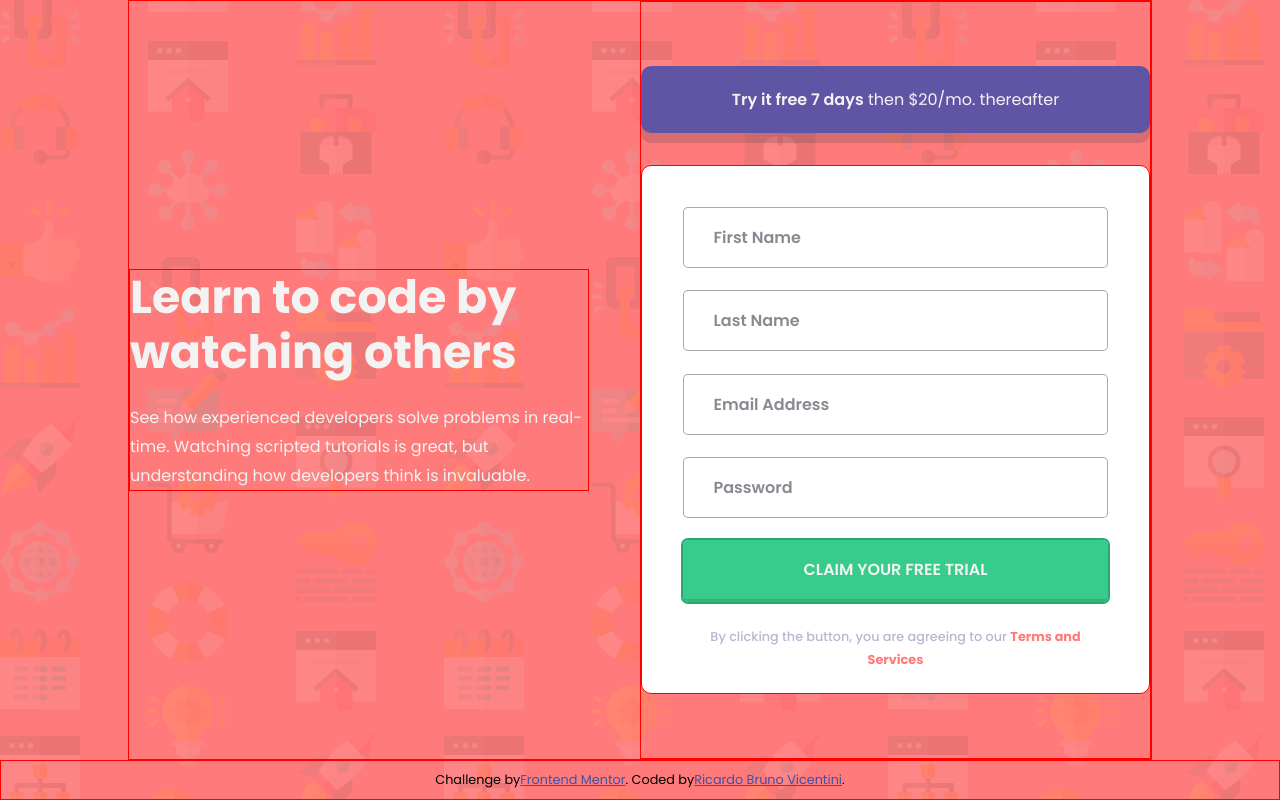
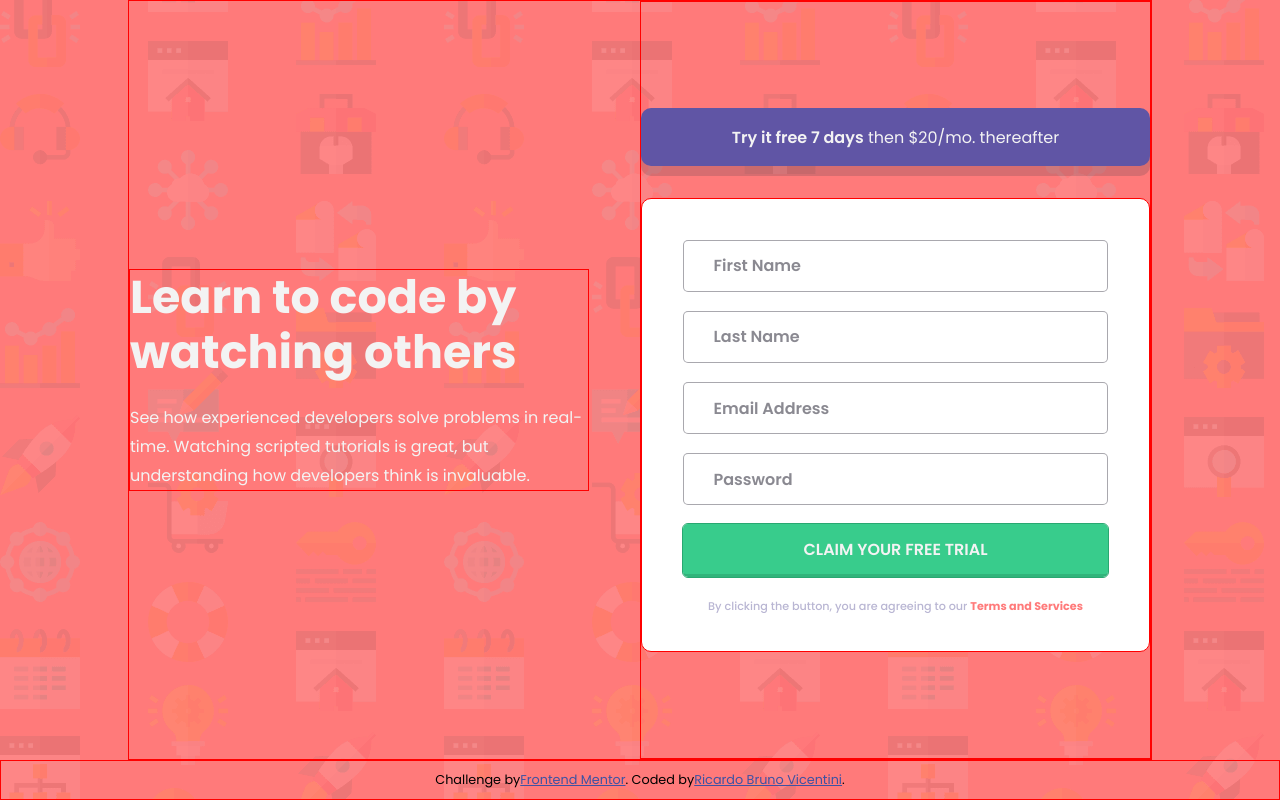
Before and after one commit to ricardobvicentini/frontend-mentor-JS, a plain HTML site: page intro-component-with-signup-form/index.html in a window 1280 px wide. Drawn offline with Linux system fonts and the light colour scheme.

Commit message:
Adjust desktop size

```diff
--- a/intro-component-with-signup-form/style.css
+++ b/intro-component-with-signup-form/style.css
@@ -16,6 +16,9 @@
   --cl-accent-blue: hsl(248, 32%, 49%);
   --cl-neutral-dark-blue: hsl(249, 10%, 26%);
   --cl-neutral-grayish-blue: hsl(246, 25%, 77%);
+
+  --fs-primary: clamp(2.5rem, 4.5cqi, 3.5rem);
+  --fs-neutral: clamp(1rem, 1.2cqi, 1.2rem);
 }
 
 body {
@@ -48,14 +51,14 @@ main {
 }
 
 h1 {
-  font-size: clamp(2.5rem, 4.5cqi, 3.5rem);
+  font-size: var(--fs-primary);
   line-height: 1.2;
   text-wrap: balance;
   margin-bottom: 3cqh;
 }
 
 p {
-  font-size: clamp(1rem, 1.5cqi, 1.2rem);
+  font-size: var(--fs-neutral);
   line-height: 1.8;
 }
 
@@ -72,11 +75,11 @@ p {
     border: none;
     background-color: var(--cl-accent-blue);
     font-family: 'Poppins', sans-serif;
-    font-size: clamp(1rem, 1.5cqi, 1.2rem);
+    font-size: var(--fs-neutral);
     color: #f3f3f3;
     border: 1px solid transparent;
     border-radius: 10px;
-    padding: 4% 7%;
+    padding: 3% 7%;
     margin-bottom: 2rem;
     box-shadow: 0 10px 0 var(--shadow);
     span {
@@ -88,7 +91,7 @@ p {
 .input-wrapper {
   border: 1px solid red;
   width: 100%;
-  height: 70%;
+  height: 60%;
   padding: 8%;
   background-color: #fff;
   border-radius: 10px;
@@ -99,38 +102,38 @@ p {
   input {
     --cl-border: hsla(249, 10%, 26%, 0.445);
     font-family: 'Poppins', sans-serif;
-    font-size: clamp(1rem, 1.5cqi, 1.2rem);
+    font-size: var(--fs-neutral);
     font-weight: 600;
     color: var(--cl-neutral-dark-blue);
     border: 1px solid var(--cl-border);
     border-radius: 5px;
-    padding: 4% 7%;
+    padding: 3% 7%;
   }
   input::placeholder {
     --cl-font: hsla(249, 10%, 26%, 0.603);
     font-family: 'Poppins', sans-serif;
-    font-size: clamp(1rem, 1.5cqi, 1.2rem);
+    font-size: var(--fs-neutral);
     font-weight: 600;
     color: var(--cl-font);
   }
   .btn-2 {
     --cl-border: hsl(154, 61%, 41%);
     font-family: 'Poppins', sans-serif;
-    font-size: clamp(1rem, 1.5cqi, 1.2rem);
+    font-size: var(--fs-neutral);
     font-weight: 600;
     text-transform: uppercase;
     background-color: var(--cl-primary-green);
     color: #f3f3f3;
     border: none;
     border-bottom: 3px solid hsl(154, 57%, 45%);
-    outline: 2px solid var(--cl-border);
+    outline: 1px solid var(--cl-border);
     border-radius: 5px;
-    padding: 4% 7%;
+    padding: 3% 7%;
   }
   p {
     margin-inline: 0;
     text-align: center;
-    font-size: clamp(0.8rem, 1cqi, 1rem);
+    font-size: clamp(0.7rem, 1cqi, 1rem);
     font-weight: 500;
     color: var(--cl-neutral-grayish-blue);
     span {
```
Also changed, not shown: intro-component-with-signup-form/index.html (+3 -4 lines).
